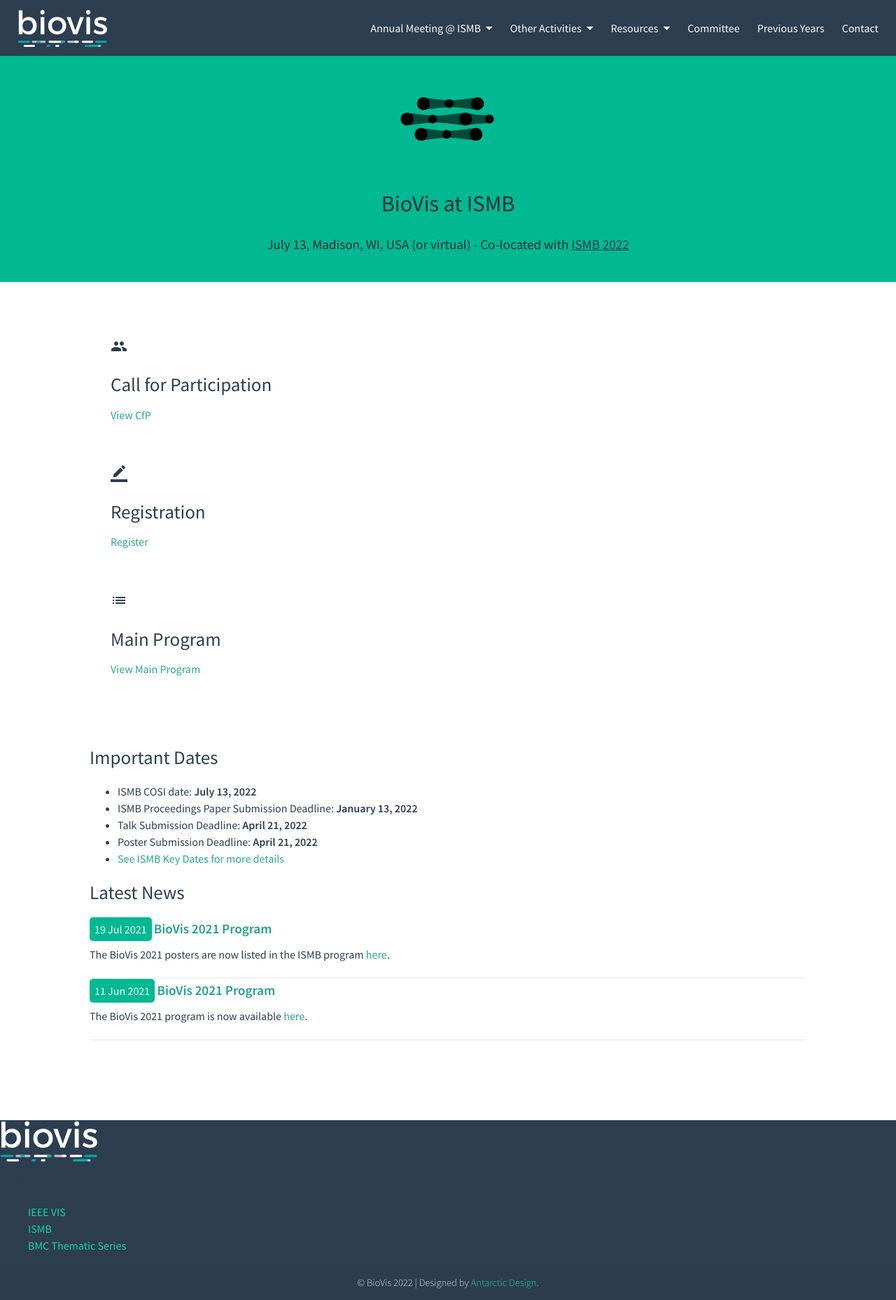
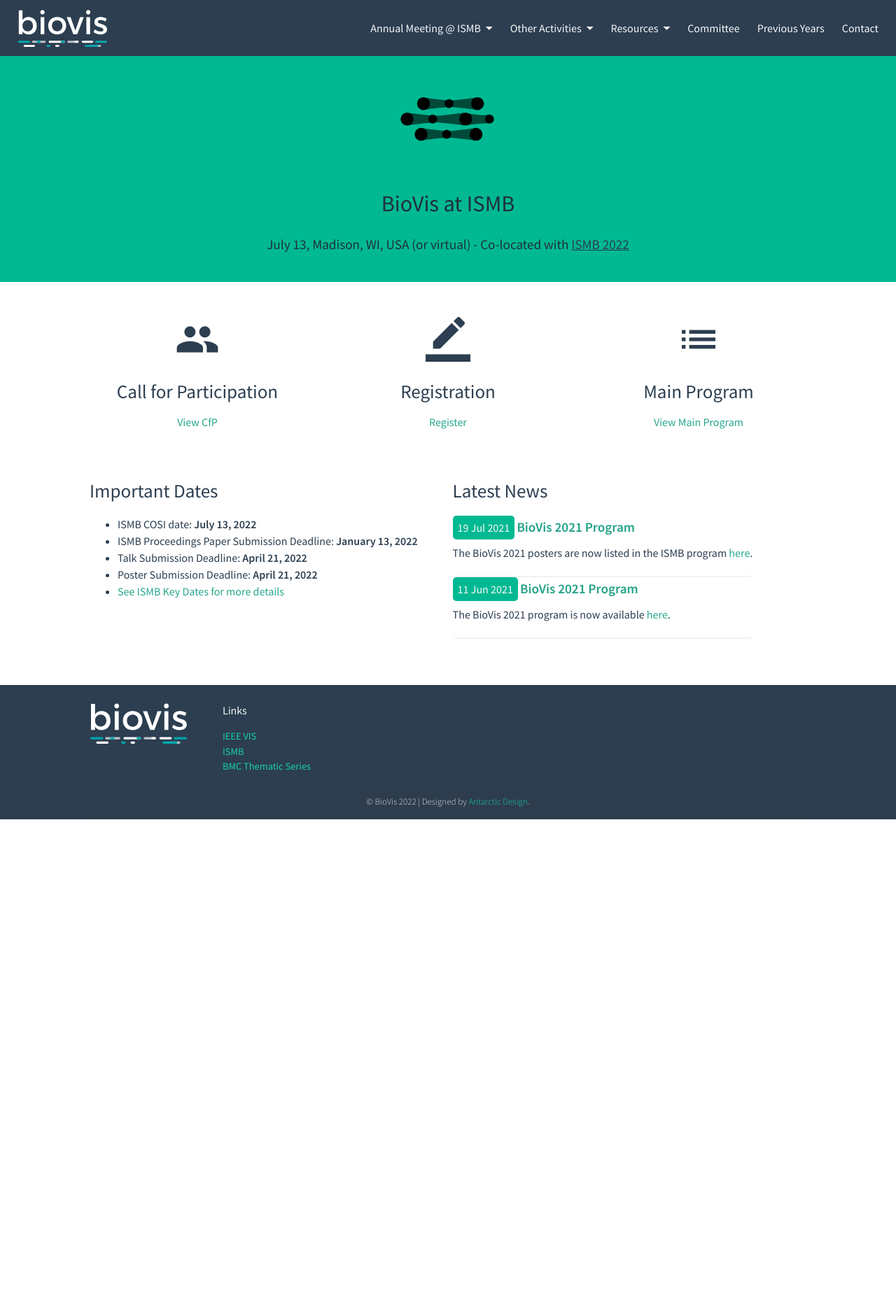
Before and after one commit to foreveremain/2024, a Jekyll site: the page built from ismb.html, in a window 1280 px wide. Shown: the whole page at 70% size. Built offline with Jekyll 4.4.1, drawn with Linux system fonts in a browser that asks for light colours; after the commit the page ends 1171 px from its top, so only the background shows below that.

Commit message:
fix footer and rows

```diff
--- a/_includes/footer.html
+++ b/_includes/footer.html
@@ -1,22 +1,10 @@
 <footer class="page-footer">
-    <div class="container">
     <div class="row">
-            <div class="col l4 m4 s12">
+        <div>
             <img src="{{ site.baseurl }}/images/logo-white.svg" width="140" alt="BioVis" />
         </div>
-<!--
-            <div class="col l4 m4 s12">
-                <h5 class="white-text">Sponsors</h5>
-                <ul>
-                    <li><a href="https://www.rstudio.com/" target="_blank">RStudio</a></li>
-                    <li><a href="https://www.sbgenomics.com/" target="_blank">Seven Bridges</a></li>
-                    <li><a href="http://www.nvidia.com/content/global/global.php" target="_blank">nvidia</a></li>
-                    <li><a href="http://f1000research.com/" target="_blank">F1000</a></li>
-                </ul>
-            </div>
--->
-            <div class="col l4 m4 s12">
-                <h5 class="white-text">Links</h5>
+        <div>
+            <h5>Links</h5>
             <ul>
                 <li><a href="http://ieeevis.org/" target="_blank">IEEE VIS</a></li>
                 <li><a href="https://www.iscb.org/ismbeccb2021" target="_blank">ISMB</a></li>
--- a/css/main.css
+++ b/css/main.css
@@ -75,6 +75,29 @@
 
 h5 {
     font-size: 1.1em;
+}
+
+
+.row {
+	display: flex;
+	gap: var(--gap);
+}
+
+.row.monospace > * {
+	display: block;
+    flex-basis: 0;
+    flex-grow: 1;
+    flex-shrink: 1;
+}
+
+@media only screen and (max-width: 993px) {
+	.row {
+		flex-direction: column;
+	}
+
+	.row.monospace > * {
+		flex-basis: auto;
+	}
 }
 
 header#top-header {
@@ -285,7 +308,7 @@
 	}
 }
 
-section, article {
+section, article, footer {
 	padding: var(--gap) max(var(--gap), calc((100vw - var(--main-column-width)) * 0.5));
 	margin: 0;
 }
@@ -447,17 +470,49 @@
 
 footer.page-footer {
     background-color: var(--background-color-darker);
+	font-size: 90%;
+	padding-bottom: 0;
+	padding-top: calc(var(--base-gap) * 0.5);
+	color: var(--text-color-on-dark);
+}
+
+footer.page-footer ul {
+	list-style: none;
+	padding-left: 0;
+}
+
+footer.page-footer .row > * > :first-child {
 	margin-top: 0;
 }
 
-footer a {
+footer.page-footer .row {
+	gap: var(--base-gap);
+}
+
+footer.page-footer a {
     color: var(--link-color-on-dark);
 }
+
+footer.page-footer .footer-copyright {
+	text-align: center;
+    font-weight: 300;
+	font-size: 0.9em;
+    overflow: hidden;
+    height: 50px;
+    line-height: 50px;
+    color: rgba(255,255,255,0.8);
+    background-color: rgba(51,51,51,0.08);
+}
+
 
 .breadcrumbs {
     background-color: var(--background-color-dark);
     color: var(--text-color-on-dark);
     padding: 1px 1px 1px 10px;
+}
+
+.breadcrumbs a {
+	color: var(--link-color-on-dark);
 }
 
 .breadcrumb {
@@ -467,21 +522,6 @@
 
 .breadcrumb li {
     display: inline-block;
-}
-
-.side-nav li:hover,
-.side-nav li.active {
-    background-color: transparent;
-    color: #21a186;
-}
-
-nav ul a:hover {
-    background-color: transparent;
-    color: #21a186;
-}
-
-.row {
-    margin-bottom: 0;
 }
 
 ul.post-list {
@@ -537,7 +577,6 @@
 }
 
 .event-page-menu-block {
-    padding: 30px !important;
 }
 
 .post-list-item-event {
@@ -717,14 +756,10 @@
 	border-top: 20px solid #f00;
 }
 
+.center-align {
+	text-align: center;
+}
 
-footer.page-footer .footer-copyright {
-	text-align: center;
-    font-weight: 300;
-	font-size: 0.9em;
-    overflow: hidden;
-    height: 50px;
-    line-height: 50px;
-    color: rgba(255,255,255,0.8);
-    background-color: rgba(51,51,51,0.08);
+.material-icons.large {
+	font-size: 4em;
 }
--- a/ismb.html
+++ b/ismb.html
@@ -8,43 +8,32 @@
 main_venue_url: https://www.iscb.org/ismb2022
 permalink: /ismb/
 ---
-<div class="row center-align">
-    <div class="col m4 s12 event-page-menu-block">
+
+<div class="row monospace center-align">
+    <div>
         <i class="material-icons large">people</i>
         <h3>Call for Participation</h3>
-        <a class="btn waves-effect waves-light" href="{{site.baseurl}}/cfp_ismb" type="submit" name="action">View
-            CfP</a>
+        <a class="btn waves-effect waves-light" href="{{site.baseurl}}/cfp_ismb" class="btn">View CfP</a>
     </div>
 
-    <!--<div class="col m4 s12 event-page-menu-block">
-     <i class="material-icons large">file_upload</i>
-     <h3>Submission Info</h3>
-     <a class="btn waves-effect waves-light disabled" href="{{site.baseurl}}/submission_ismb" type="submit" name="action">View Submission Info </a>
-    </div>-->
-
     {% if site.ismb_conference_registration_link %}
-    <div class="col m4 s12 event-page-menu-block">
+    <div>
         <i class="material-icons large">border_color</i>
         <h3>Registration</h3>
-        <a class="btn waves-effect waves-light" href="{{ site.ismb_conference_registration_link }}" type="submit"
-            name="action">Register</a>
+        <a class="btn waves-effect waves-light" href="{{ site.ismb_conference_registration_link }}" class="btn">Register</a>
     </div>
     {% endif %}
 
-    <div class="col m4 s12 event-page-menu-block">
+    <div>
         <i class="material-icons large">list</i>
         <h3>Main Program</h3>
-        <a class="btn waves-effect waves-light" href="{{site.baseurl}}/program_ismb" type="submit" name="action">View
+        <a class="btn waves-effect waves-light" href="{{site.baseurl}}/program_ismb" class="btn">View
             Main Program</a>
     </div>
 </div>
 
-<br />
-
-<br />
-
-<div class="row left-align">
-    <div class="col s12 m6">
+<div class="row" style="margin-top: var(--gap)">
+    <div>
         <h3 id="ismbImportantDates">Important Dates</h3>
         <ul>
             <li>ISMB COSI date: <time>{{ site.ismb_cosi_date }}</time></li>
@@ -56,7 +45,7 @@
     </div>
 
 
-    <div class="col s12 m6">
+    <div>
         <h3>Latest News</h3>
 
         <ul class="post-list">
@@ -77,6 +66,3 @@
         </ul>
     </div>
 </div>
-
-<br />
-<br />
```
Also changed, not shown: other parts of _includes/footer.html (+1 -3 lines), ieeevis.html (added, +53 -0 lines), ieeevis.md (deleted, +0 -56 lines). Lines whose indentation alone changed are shown as unchanged.
